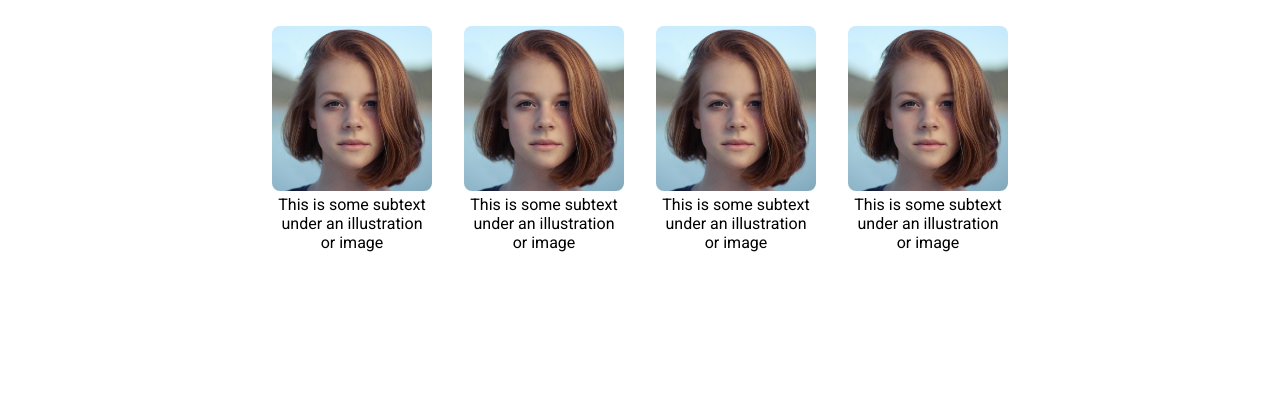
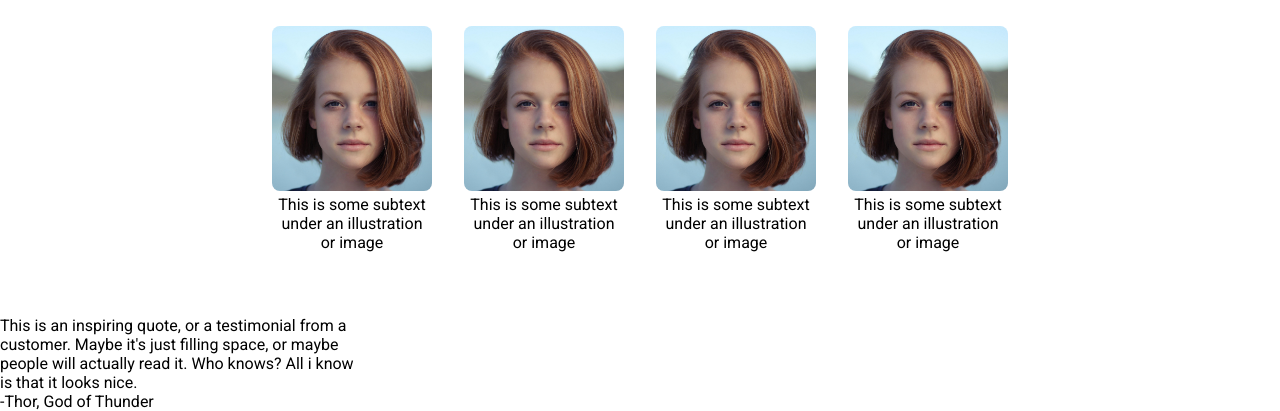
Before and after one commit to LaJuFA/landing-page, a plain HTML site: page index.html in a window 1280 px wide. Shown: the part 645-1056 px from the top of the page. Before the commit the page ends 961 px from the top, so only its background shows below. Drawn offline with Linux system fonts and the light colour scheme.

Commit message:
Añadida la seccion de quote y sus elementos

```diff
--- a/index.html
+++ b/index.html
@@ -63,6 +63,15 @@
         </div>
     </div>
 
+    <div class="quote">
+        <p>
+            This is an inspiring quote, or a testimonial from a<br>
+            customer. Maybe it's just filling space, or maybe<br>
+            people will actually read it. Who knows? All i know<br>
+            is that it looks nice.
+        </p>
 
+        <p>-Thor, God of Thunder</p>
+    </div>
 </body>
 </html>
```
